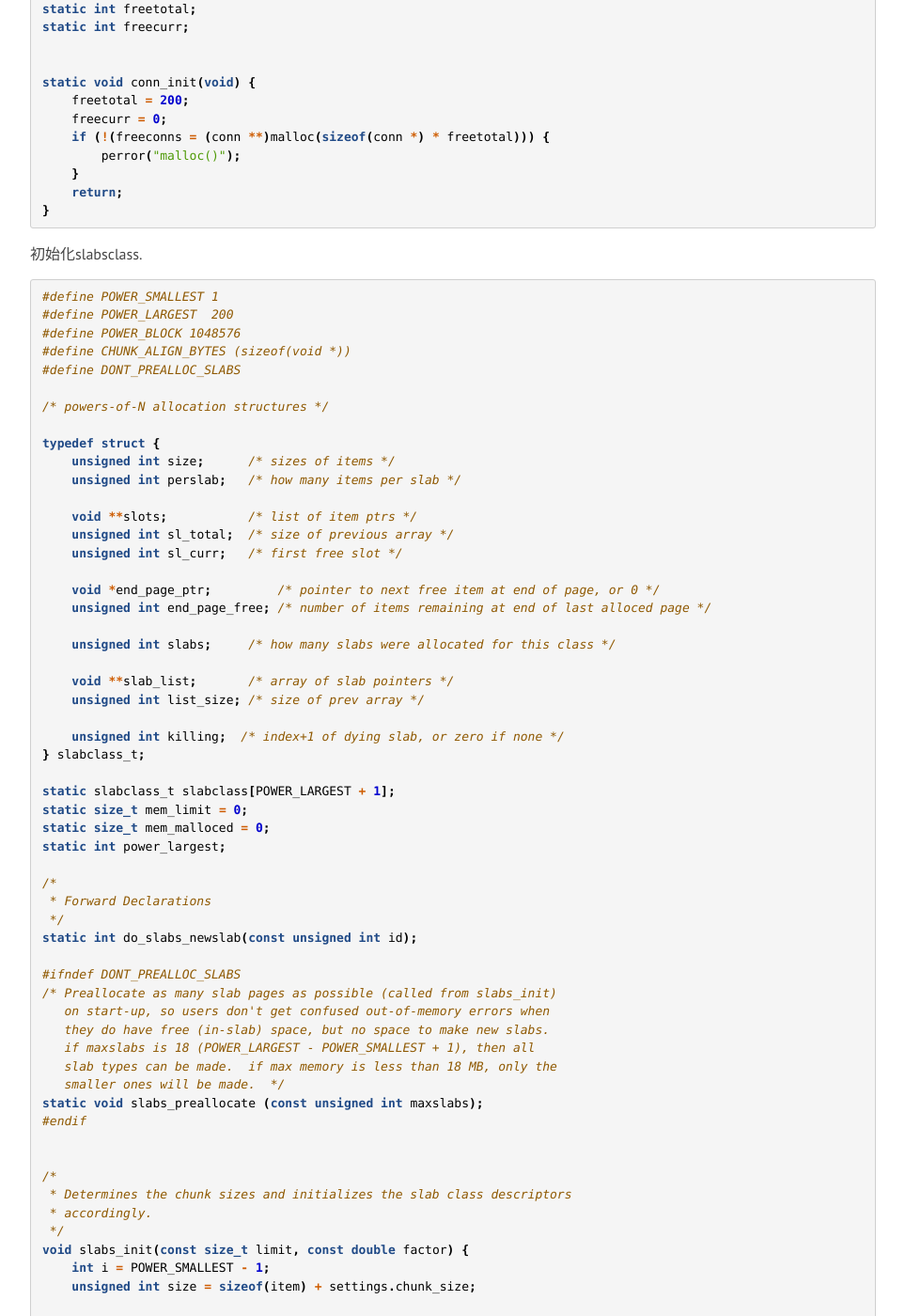
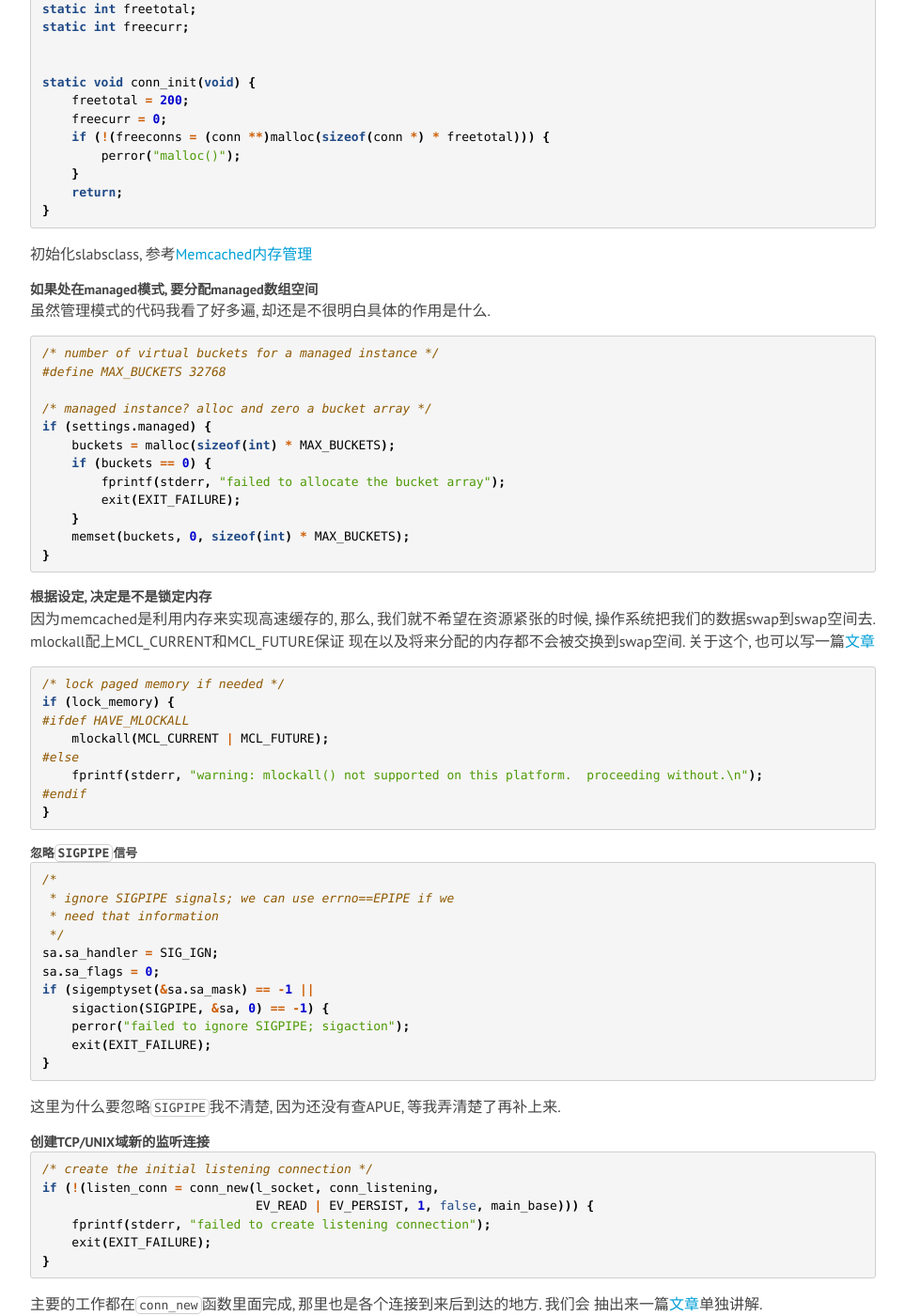
Before and after one commit to sidgwick/sidgwick.github.io, a Jekyll site: the page built from _posts/c/memcached/2015-10-16-memcached-init.md, in a window 1280 px wide and 1400 px high, scrolled down 10309 px. Shown: the whole window at 94% size, without its empty margins (158-1121 px from the left). Built offline with Jekyll 4.4.1, drawn with Linux system fonts in a browser that asks for light colours; nearby versions of some CDN libraries; Markdown is read by kramdown in place of the engine named in the settings; some of the changed text lies outside the part shown.

Commit message:
剥离内存管理模块

````diff
--- a/_posts/c/memcached/2015-10-16-memcached-init.md
+++ b/_posts/c/memcached/2015-10-16-memcached-init.md
@@ -547,134 +547,7 @@ static void conn_init(void) {
 }
 ```
 
-初始化slabsclass.
-
-```c
-#define POWER_SMALLEST 1
-#define POWER_LARGEST  200
-#define POWER_BLOCK 1048576
-#define CHUNK_ALIGN_BYTES (sizeof(void *))
-#define DONT_PREALLOC_SLABS
-
-/* powers-of-N allocation structures */
-
-typedef struct {
-    unsigned int size;      /* sizes of items */
-    unsigned int perslab;   /* how many items per slab */
-
-    void **slots;           /* list of item ptrs */
-    unsigned int sl_total;  /* size of previous array */
-    unsigned int sl_curr;   /* first free slot */
-
-    void *end_page_ptr;         /* pointer to next free item at end of page, or 0 */
-    unsigned int end_page_free; /* number of items remaining at end of last alloced page */
-
-    unsigned int slabs;     /* how many slabs were allocated for this class */
-
-    void **slab_list;       /* array of slab pointers */
-    unsigned int list_size; /* size of prev array */
-
-    unsigned int killing;  /* index+1 of dying slab, or zero if none */
-} slabclass_t;
-
-static slabclass_t slabclass[POWER_LARGEST + 1];
-static size_t mem_limit = 0;
-static size_t mem_malloced = 0;
-static int power_largest;
-
-/*
- * Forward Declarations
- */
-static int do_slabs_newslab(const unsigned int id);
-
-#ifndef DONT_PREALLOC_SLABS
-/* Preallocate as many slab pages as possible (called from slabs_init)
-   on start-up, so users don't get confused out-of-memory errors when
-   they do have free (in-slab) space, but no space to make new slabs.
-   if maxslabs is 18 (POWER_LARGEST - POWER_SMALLEST + 1), then all
-   slab types can be made.  if max memory is less than 18 MB, only the
-   smaller ones will be made.  */
-static void slabs_preallocate (const unsigned int maxslabs);
-#endif
-
-
-/*
- * Determines the chunk sizes and initializes the slab class descriptors
- * accordingly.
- */
-void slabs_init(const size_t limit, const double factor) {
-    int i = POWER_SMALLEST - 1;
-    unsigned int size = sizeof(item) + settings.chunk_size;
-
-    /* Factor of 2.0 means use the default memcached behavior */
-    if (factor == 2.0 && size < 128)
-        size = 128;
-
-    mem_limit = limit;
-    memset(slabclass, 0, sizeof(slabclass));
-
-    while (++i < POWER_LARGEST && size <= POWER_BLOCK / 2) {
-        /* Make sure items are always n-byte aligned */
-        if (size % CHUNK_ALIGN_BYTES)
-            size += CHUNK_ALIGN_BYTES - (size % CHUNK_ALIGN_BYTES);
-
-        slabclass[i].size = size;
-        slabclass[i].perslab = POWER_BLOCK / slabclass[i].size;
-        size *= factor;
-        if (settings.verbose > 1) {
-            fprintf(stderr, "slab class %3d: chunk size %6u perslab %5u\n",
-                    i, slabclass[i].size, slabclass[i].perslab);
-        }
-    }
-
-    power_largest = i;
-    slabclass[power_largest].size = POWER_BLOCK;
-    slabclass[power_largest].perslab = 1;
-
-    /* for the test suite:  faking of how much we've already malloc'd */
-    {
-        char *t_initial_malloc = getenv("T_MEMD_INITIAL_MALLOC");
-        if (t_initial_malloc) {
-            mem_malloced = (size_t)atol(t_initial_malloc);
-        }
-
-    }
-
-#ifndef DONT_PREALLOC_SLABS
-    {
-        char *pre_alloc = getenv("T_MEMD_SLABS_ALLOC");
-
-        if (pre_alloc == NULL || atoi(pre_alloc) != 0) {
-            slabs_preallocate(power_largest);
-        }
-    }
-#endif
-}
-
-#ifndef DONT_PREALLOC_SLABS
-static void slabs_preallocate (const unsigned int maxslabs) {
-    int i;
-    unsigned int prealloc = 0;
-
-    /* pre-allocate a 1MB slab in every size class so people don't get
-       confused by non-intuitive "SERVER_ERROR out of memory"
-       messages.  this is the most common question on the mailing
-       list.  if you really don't want this, you can rebuild without
-       these three lines.  */
-
-    for (i = POWER_SMALLEST; i <= POWER_LARGEST; i++) {
-        if (++prealloc > maxslabs)
-            return;
-        /* 这里给slabclass_i分配一个页面(page或者叫slab, 大小为1M) */
-        do_slabs_newslab(i);
-    }
-
-}
-#endif
-```
-
-这段代码很长, 但是逻辑很简单, 首先初始化slabclass桶. 之后根据编译条件, 选择是
-不是预分配空间给各个slabclass
+初始化slabsclass, 参考[Memcached内存管理](Memcached-slabs)
 
 ##### 如果处在managed模式, 要分配managed数组空间
 
````
Also changed, not shown: other parts of _posts/c/memcached/2015-10-16-memcached-init.md (+3 -2 lines), _posts/c/memcached/2015-11-05-Memcached-event-handler.md (added, +16 -0 lines), _posts/c/memcached/2015-11-05-Memcached-slabs.md (added, +194 -0 lines).
